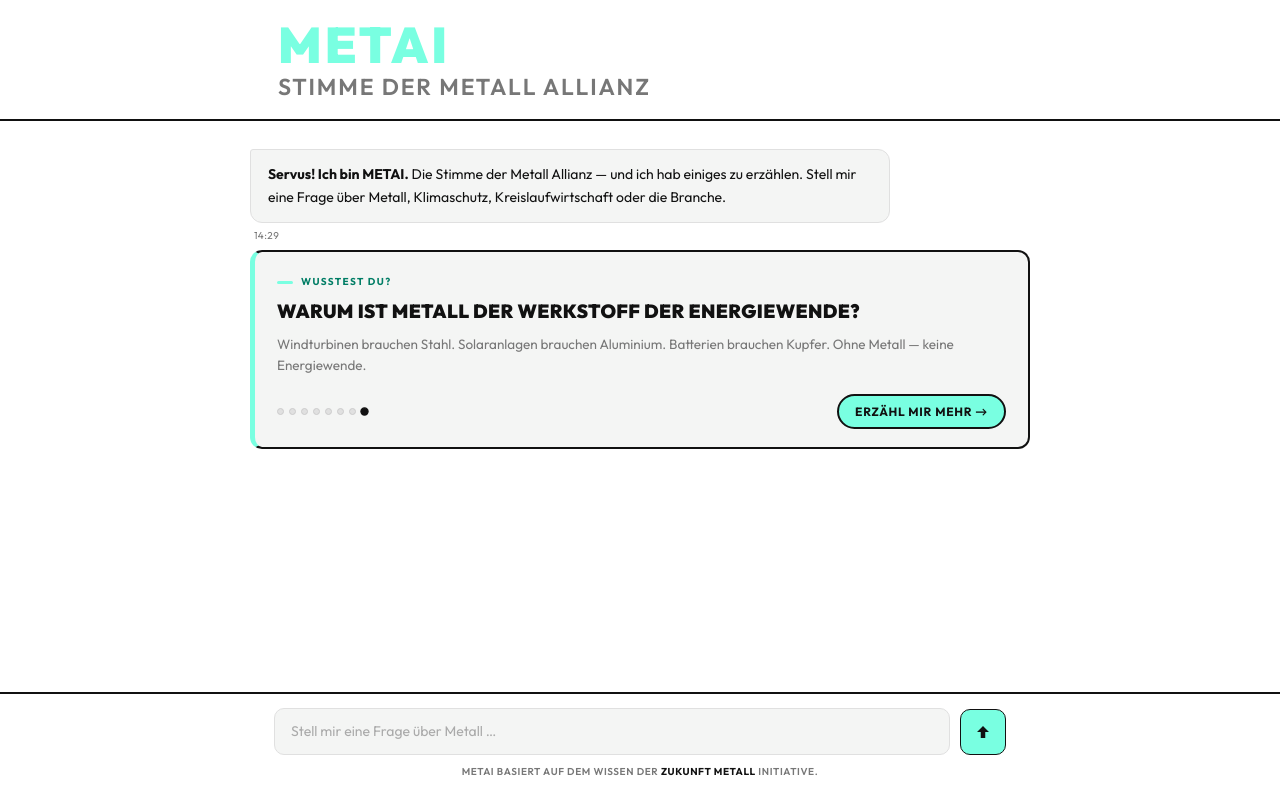
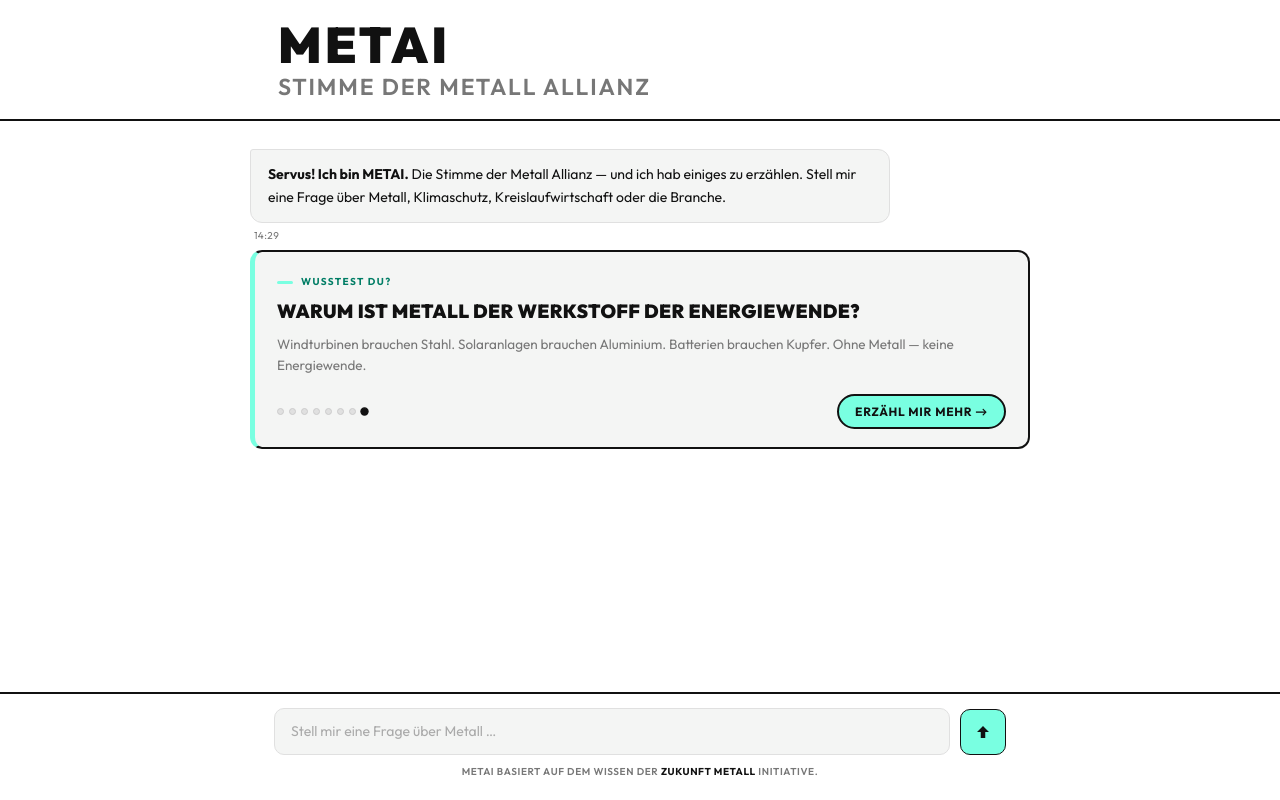
Before and after one commit to rosebud-annija/METALL-ALLIANZ, a plain HTML site: page 26-05-26-metai-chatbot.html in a window 1280 px wide. Drawn offline with Linux system fonts and the light colour scheme.

Commit message:
Style: METAI-Titel zurück auf Schwarz
Co-Authored-By: Claude Sonnet 4.6 <noreply@anthropic.com>

```diff
--- a/26-05-26-metai-chatbot.html
+++ b/26-05-26-metai-chatbot.html
@@ -64,7 +64,7 @@
       font-size: 50px;
       font-weight: 900;
       letter-spacing: 0.06em;
-      color: var(--accent);
+      color: var(--text);
       line-height: 1.0;
       text-transform: uppercase;
     }
```
Also changed, not shown: index.html (+1 -1 lines).
